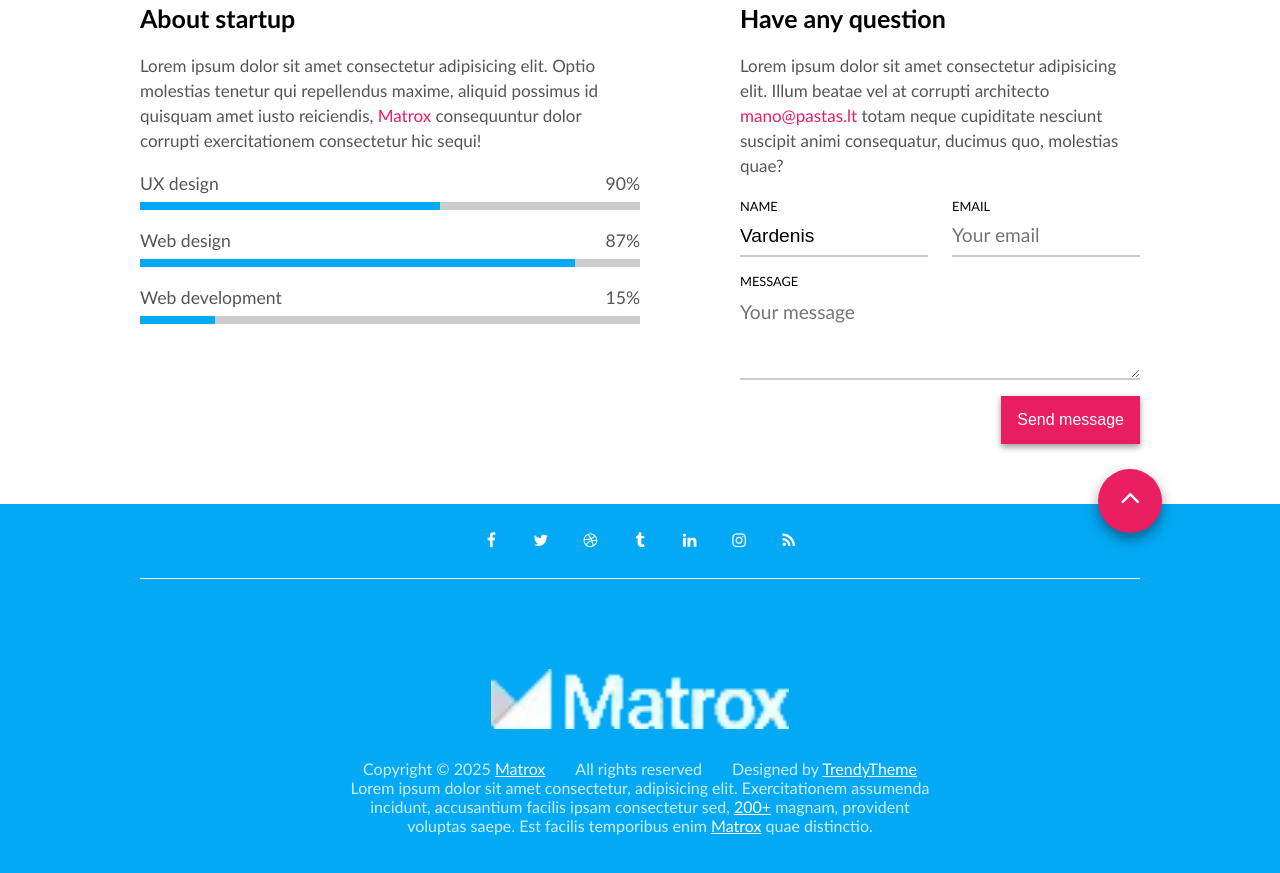
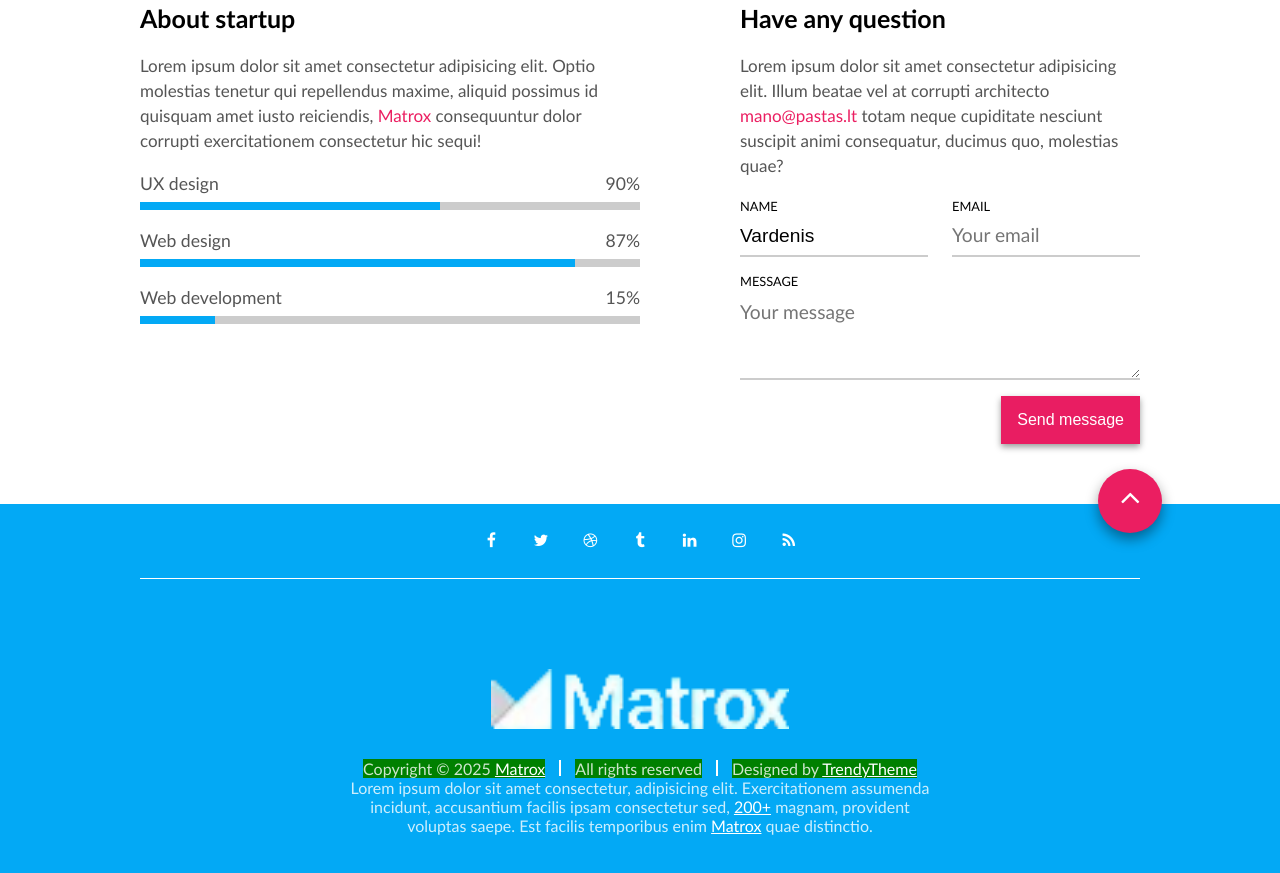
Before and after one commit to helltah/55-grupe-coming-soon, a website: page index.html in a window 1280 px wide. Shown: the part 857-1730 px from the top of the page. Drawn offline with Linux system fonts and the light colour scheme.

Commit message:
text-trio-lines

```diff
--- a/css/pages/coming-soon.css
+++ b/css/pages/coming-soon.css
@@ -117,9 +117,34 @@ footer a {
     gap: 0 30px;
 }
 
+.text-trio p {
+    position: relative;
+    background-color: green;
+}
+
+.text-trio p::after{
+    content: '';
+    display: inline-block;
+    width: 2px;
+    height: 16px;
+    background-color: white;
+    position: absolute;
+    top: 50%;
+    right: -15px ;
+    transform: translate(50%, -50%);
+}
+
+.text-trio p:last-child::after {
+    display: none
+}
+
 @media (max-width: 700px) {
     .text-trio {
         flex-direction: column;
+    }
+
+    .text-trio p::after {
+        display: none;
     }
 }
 
```
